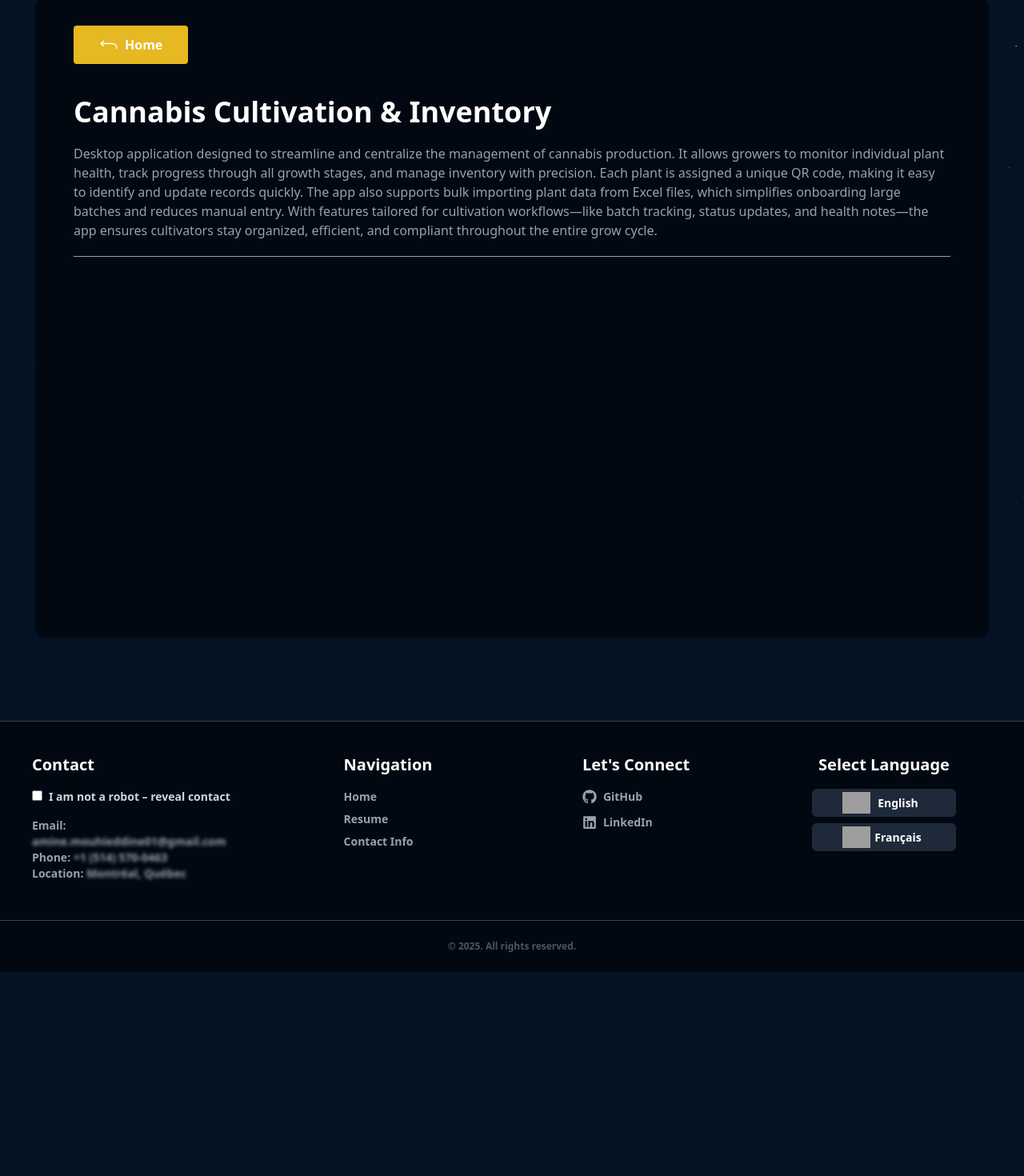
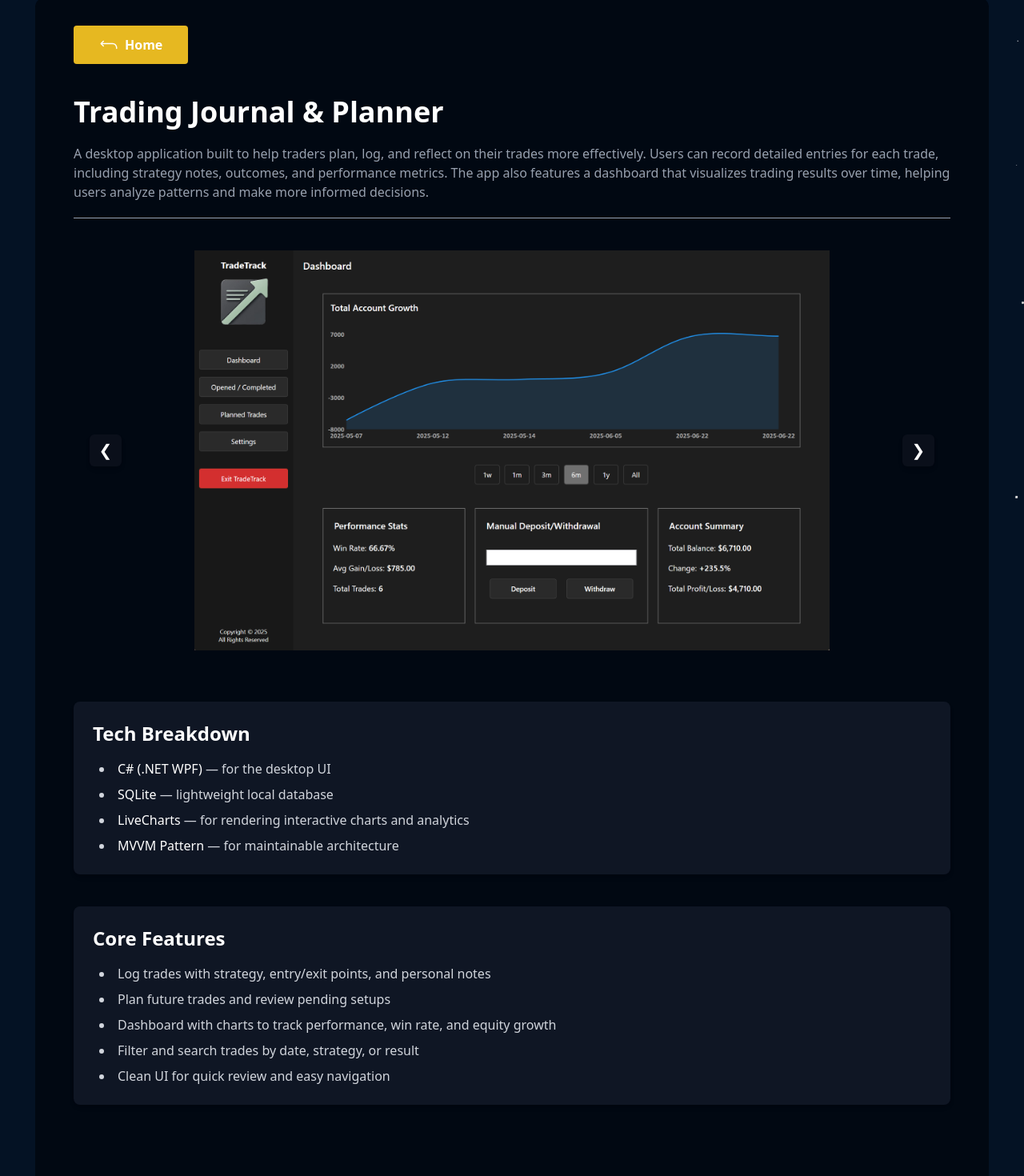
Before and after one commit to MouhieddineAmine/WebPortfolioV2, a Next.js app: page /projectdetails/calculator in a window 1280 px wide. Shown: the part 120-1590 px from the top of the page at 80% size. Before the commit the page ends 1335 px from the top, so only its background shows below. Built offline with nearby package versions, Linux system fonts and the light colour scheme; grey boxes are pictures that could not be loaded.

Commit message:
projects section

```diff
--- a/app/projectdetails/calculator/page.tsx
+++ b/app/projectdetails/calculator/page.tsx
@@ -1,17 +1,97 @@
 "use client";
+import { useState } from "react";
 import BtnGoBack from "@/components/BtnGoBack";
+import Image from "next/image";
+
+const images = [
+  "/tradetrack/homepage.png",
+  "/tradetrack/Screenshot 2025-06-22 112118.png",
+  "/tradetrack/Screenshot 2025-06-22 112147.png",
+  "/tradetrack/Screenshot 2025-06-22 112207.png",
+];
 
 export default function CannabisPage() {
+      const [index, setIndex] = useState(0);
+
+  function prev() {
+    setIndex((i) => (i === 0 ? images.length - 1 : i - 1));
+  }
+
+  function next() {
+    setIndex((i) => (i === images.length - 1 ? 0 : i + 1));
+  }
   return (
 <div className="min-h-screen px-12 bg-[#010812] text-white pt-[35px] mx-5 pb-[60px] rounded-xl">
       <div className="max-w-6xl mx-auto">
         <BtnGoBack />
-        <h1 className="text-4xl font-bold mb-5 mt-10">Cannabis Cultivation & Inventory</h1>
-        <p className="text-gray-400 mb-[20px]">Desktop application designed to streamline and centralize the management of cannabis production. It allows growers to monitor individual plant health, track progress through all growth stages, and manage inventory with precision.
-            Each plant is assigned a unique QR code, making it easy to identify and update records quickly. The app also supports bulk importing plant data from Excel files, which simplifies onboarding large batches and reduces manual entry.
-            With features tailored for cultivation workflows—like batch tracking, status updates, and health notes—the app ensures cultivators stay organized, efficient, and compliant throughout the entire grow cycle.</p>
+        <h1 className="text-4xl font-bold mb-5 mt-10">Trading Journal & Planner</h1>
+        <p className="text-gray-400 mb-[20px]">A desktop application built to help traders plan, log, and reflect on their trades more effectively.
+          Users can record detailed entries for each trade, including strategy notes, outcomes, and performance metrics.
+          The app also features a dashboard that visualizes trading results over time, helping users analyze patterns and make more informed decisions.</p>
 
         <hr className="border-t border-gray-400 mb-10"/>
+
+
+
+
+
+{/* Image carousel */}
+<div className="max-w-[1100px] mx-auto text-center relative">
+  <div className="relative w-full h-[500px] overflow-hidden rounded-md">
+    <Image
+      src={images[index]}
+      alt={`Screenshot ${index + 1}`}
+      fill
+      style={{ objectFit: "contain" }}
+      priority
+    />
+
+{/* Previous Button */}
+<button
+  onClick={prev}
+  className="absolute top-1/2 left-5 -translate-y-1/2 bg-[#0a0f1a] bg-opacity-80 hover:bg-[#1a1f2e] text-white text-xl w-10 h-10 flex items-center justify-center rounded-md shadow-md hover:scale-105 transition-all duration-200 ease-in-out"
+  aria-label="Previous image"
+>
+  &#10094;
+</button>
+
+{/* Next Button */}
+<button
+  onClick={next}
+  className="absolute top-1/2 right-5 -translate-y-1/2 bg-[#0a0f1a] bg-opacity-80 hover:bg-[#1a1f2e] text-white text-xl w-10 h-10 flex items-center justify-center rounded-md shadow-md hover:scale-105 transition-all duration-200 ease-in-out"
+  aria-label="Next image"
+>
+  &#10095;
+</button>
+
+  </div>
+</div>
+
+
+{/* Tech Stack Section */}
+<section className="bg-[#0f1624] rounded-lg p-6 mt-16 mb-10 shadow-md">
+  <h2 className="text-2xl font-semibold mb-4 text-white">Tech Breakdown</h2>
+  <ul className="text-gray-300 list-disc list-inside space-y-2 pl-2">
+    <li><span className="text-white font-medium">C# (.NET WPF)</span> — for the desktop UI</li>
+    <li><span className="text-white font-medium">SQLite</span> — lightweight local database</li>
+    <li><span className="text-white font-medium">LiveCharts</span> — for rendering interactive charts and analytics</li>
+    <li><span className="text-white font-medium">MVVM Pattern</span> — for maintainable architecture</li>
+  </ul>
+</section>
+
+{/* Features Section */}
+<section className="bg-[#0f1624] rounded-lg p-6 mb-10 shadow-md">
+  <h2 className="text-2xl font-semibold mb-4 text-white">Core Features</h2>
+  <ul className="text-gray-300 list-disc list-inside space-y-2 pl-2">
+    <li>Log trades with strategy, entry/exit points, and personal notes</li>
+    <li>Plan future trades and review pending setups</li>
+    <li>Dashboard with charts to track performance, win rate, and equity growth</li>
+    <li>Filter and search trades by date, strategy, or result</li>
+    <li>Clean UI for quick review and easy navigation</li>
+  </ul>
+</section>
+
+
 
 
 
--- a/app/projectdetails/cannabis/page.tsx
+++ b/app/projectdetails/cannabis/page.tsx
@@ -75,7 +75,7 @@ export default function CannabisPage() {
   <h2 className="text-2xl font-semibold mb-4 text-white">Tech Breakdown</h2>
   <ul className="text-gray-300 list-disc list-inside space-y-2 pl-2">
     <li><span className="text-white font-medium">C# (.NET WPF)</span> — for the desktop UI</li>
-    <li><span className="text-white font-medium">SQLite</span> — local database</li>
+    <li><span className="text-white font-medium">SQL</span> — database</li>
     <li><span className="text-white font-medium">ZXing.Net</span> — QR code generation</li>
     <li><span className="text-white font-medium">EPPlus</span> — Excel data import</li>
     <li><span className="text-white font-medium">MVVM Pattern</span> — for maintainable architecture</li>
@@ -88,7 +88,7 @@ export default function CannabisPage() {
   <ul className="text-gray-300 list-disc list-inside space-y-2 pl-2">
     <li>Track plant stages, health, and lifecycle</li>
     <li>QR code assignment & scanning for each plant</li>
-    <li>Bulk import from Excel — streamline onboarding</li>
+    <li>Bulk import plants from Excel</li>
     <li>Manage cultivation batches and inventory flow</li>
     <li>Attach notes and set status updates for each unit</li>
   </ul>
--- a/app/projectdetails/portfolio/page.tsx
+++ b/app/projectdetails/portfolio/page.tsx
@@ -1,17 +1,96 @@
 "use client";
+import { useState } from "react";
 import BtnGoBack from "@/components/BtnGoBack";
+import Image from "next/image";
+
+const images = [
+  "/portfolio/homepage.png",
+  "/portfolio/image001.png",
+  "/portfolio/image002.png",
+];
 
 export default function CannabisPage() {
+      const [index, setIndex] = useState(0);
+
+  function prev() {
+    setIndex((i) => (i === 0 ? images.length - 1 : i - 1));
+  }
+
+  function next() {
+    setIndex((i) => (i === images.length - 1 ? 0 : i + 1));
+  }
   return (
 <div className="min-h-screen px-12 bg-[#010812] text-white pt-[35px] mx-5 pb-[60px] rounded-xl">
       <div className="max-w-6xl mx-auto">
         <BtnGoBack />
-        <h1 className="text-4xl font-bold mb-5 mt-10">Cannabis Cultivation & Inventory</h1>
-        <p className="text-gray-400 mb-[20px]">Desktop application designed to streamline and centralize the management of cannabis production. It allows growers to monitor individual plant health, track progress through all growth stages, and manage inventory with precision.
-            Each plant is assigned a unique QR code, making it easy to identify and update records quickly. The app also supports bulk importing plant data from Excel files, which simplifies onboarding large batches and reduces manual entry.
-            With features tailored for cultivation workflows—like batch tracking, status updates, and health notes—the app ensures cultivators stay organized, efficient, and compliant throughout the entire grow cycle.</p>
+        <h1 className="text-4xl font-bold mb-5 mt-10">Developer Portfolio</h1>
+        <p className="text-gray-400 mb-[20px]">A clean and responsive personal portfolio built with Next.js to showcase my development work, skills, and experience.
+          It includes dedicated pages for projects, a downloadable resume, contact options, and smooth animations for an engaging user experience.
+          Designed to be both fast and accessible, the site reflects my attention to detail and focus on modern web development best practices.</p>
 
         <hr className="border-t border-gray-400 mb-10"/>
+
+
+
+
+
+{/* Image carousel */}
+<div className="max-w-[1100px] mx-auto text-center relative">
+  <div className="relative w-full h-[500px] overflow-hidden rounded-md">
+    <Image
+      src={images[index]}
+      alt={`Screenshot ${index + 1}`}
+      fill
+      style={{ objectFit: "contain" }}
+      priority
+    />
+
+{/* Previous Button */}
+<button
+  onClick={prev}
+  className="absolute top-1/2 left-5 -translate-y-1/2 bg-[#0a0f1a] bg-opacity-80 hover:bg-[#1a1f2e] text-white text-xl w-10 h-10 flex items-center justify-center rounded-md shadow-md hover:scale-105 transition-all duration-200 ease-in-out"
+  aria-label="Previous image"
+>
+  &#10094;
+</button>
+
+{/* Next Button */}
+<button
+  onClick={next}
+  className="absolute top-1/2 right-5 -translate-y-1/2 bg-[#0a0f1a] bg-opacity-80 hover:bg-[#1a1f2e] text-white text-xl w-10 h-10 flex items-center justify-center rounded-md shadow-md hover:scale-105 transition-all duration-200 ease-in-out"
+  aria-label="Next image"
+>
+  &#10095;
+</button>
+
+  </div>
+</div>
+
+
+{/* Tech Stack Section */}
+<section className="bg-[#0f1624] rounded-lg p-6 mt-16 mb-10 shadow-md">
+  <h2 className="text-2xl font-semibold mb-4 text-white">Tech Breakdown</h2>
+  <ul className="text-gray-300 list-disc list-inside space-y-2 pl-2">
+    <li><span className="text-white font-medium">C# (.NET WPF)</span> — for the desktop UI</li>
+    <li><span className="text-white font-medium">SQLite</span> — lightweight local database</li>
+    <li><span className="text-white font-medium">LiveCharts</span> — for rendering interactive charts and analytics</li>
+    <li><span className="text-white font-medium">MVVM Pattern</span> — for maintainable architecture</li>
+  </ul>
+</section>
+
+{/* Features Section */}
+<section className="bg-[#0f1624] rounded-lg p-6 mb-10 shadow-md">
+  <h2 className="text-2xl font-semibold mb-4 text-white">Core Features</h2>
+  <ul className="text-gray-300 list-disc list-inside space-y-2 pl-2">
+    <li>Log trades with strategy, entry/exit points, and personal notes</li>
+    <li>Plan future trades and review pending setups</li>
+    <li>Dashboard with charts to track performance, win rate, and equity growth</li>
+    <li>Filter and search trades by date, strategy, or result</li>
+    <li>Clean UI for quick review and easy navigation</li>
+  </ul>
+</section>
+
+
 
 
 
--- a/app/projectdetails/tradeplanner/page.tsx
+++ b/app/projectdetails/tradeplanner/page.tsx
@@ -1,17 +1,97 @@
 "use client";
+import { useState } from "react";
 import BtnGoBack from "@/components/BtnGoBack";
+import Image from "next/image";
+
+const images = [
+  "/tradetrack/homepage.png",
+  "/tradetrack/Screenshot 2025-06-22 112118.png",
+  "/tradetrack/Screenshot 2025-06-22 112147.png",
+  "/tradetrack/Screenshot 2025-06-22 112207.png",
+];
 
 export default function CannabisPage() {
+      const [index, setIndex] = useState(0);
+
+  function prev() {
+    setIndex((i) => (i === 0 ? images.length - 1 : i - 1));
+  }
+
+  function next() {
+    setIndex((i) => (i === images.length - 1 ? 0 : i + 1));
+  }
   return (
 <div className="min-h-screen px-12 bg-[#010812] text-white pt-[35px] mx-5 pb-[60px] rounded-xl">
       <div className="max-w-6xl mx-auto">
         <BtnGoBack />
-        <h1 className="text-4xl font-bold mb-5 mt-10">Cannabis Cultivation & Inventory</h1>
-        <p className="text-gray-400 mb-[20px]">Desktop application designed to streamline and centralize the management of cannabis production. It allows growers to monitor individual plant health, track progress through all growth stages, and manage inventory with precision.
-            Each plant is assigned a unique QR code, making it easy to identify and update records quickly. The app also supports bulk importing plant data from Excel files, which simplifies onboarding large batches and reduces manual entry.
-            With features tailored for cultivation workflows—like batch tracking, status updates, and health notes—the app ensures cultivators stay organized, efficient, and compliant throughout the entire grow cycle.</p>
+        <h1 className="text-4xl font-bold mb-5 mt-10">Trading Journal & Planner</h1>
+        <p className="text-gray-400 mb-[20px]">A desktop application built to help traders plan, log, and reflect on their trades more effectively.
+          Users can record detailed entries for each trade, including strategy notes, outcomes, and performance metrics.
+          The app also features a dashboard that visualizes trading results over time, helping users analyze patterns and make more informed decisions.</p>
 
         <hr className="border-t border-gray-400 mb-10"/>
+
+
+
+
+
+{/* Image carousel */}
+<div className="max-w-[1100px] mx-auto text-center relative">
+  <div className="relative w-full h-[500px] overflow-hidden rounded-md">
+    <Image
+      src={images[index]}
+      alt={`Screenshot ${index + 1}`}
+      fill
+      style={{ objectFit: "contain" }}
+      priority
+    />
+
+{/* Previous Button */}
+<button
+  onClick={prev}
+  className="absolute top-1/2 left-5 -translate-y-1/2 bg-[#0a0f1a] bg-opacity-80 hover:bg-[#1a1f2e] text-white text-xl w-10 h-10 flex items-center justify-center rounded-md shadow-md hover:scale-105 transition-all duration-200 ease-in-out"
+  aria-label="Previous image"
+>
+  &#10094;
+</button>
+
+{/* Next Button */}
+<button
+  onClick={next}
+  className="absolute top-1/2 right-5 -translate-y-1/2 bg-[#0a0f1a] bg-opacity-80 hover:bg-[#1a1f2e] text-white text-xl w-10 h-10 flex items-center justify-center rounded-md shadow-md hover:scale-105 transition-all duration-200 ease-in-out"
+  aria-label="Next image"
+>
+  &#10095;
+</button>
+
+  </div>
+</div>
+
+
+{/* Tech Stack Section */}
+<section className="bg-[#0f1624] rounded-lg p-6 mt-16 mb-10 shadow-md">
+  <h2 className="text-2xl font-semibold mb-4 text-white">Tech Breakdown</h2>
+  <ul className="text-gray-300 list-disc list-inside space-y-2 pl-2">
+    <li><span className="text-white font-medium">C# (.NET WPF)</span> — for the desktop UI</li>
+    <li><span className="text-white font-medium">SQLite</span> — lightweight local database</li>
+    <li><span className="text-white font-medium">LiveCharts</span> — for rendering interactive charts and analytics</li>
+    <li><span className="text-white font-medium">MVVM Pattern</span> — for maintainable architecture</li>
+  </ul>
+</section>
+
+{/* Features Section */}
+<section className="bg-[#0f1624] rounded-lg p-6 mb-10 shadow-md">
+  <h2 className="text-2xl font-semibold mb-4 text-white">Core Features</h2>
+  <ul className="text-gray-300 list-disc list-inside space-y-2 pl-2">
+    <li>Log trades with strategy, entry/exit points, and personal notes</li>
+    <li>Plan future trades and review pending setups</li>
+    <li>Dashboard with charts to track performance, win rate, and equity growth</li>
+    <li>Filter and search trades by date, strategy, or result</li>
+    <li>Clean UI for quick review and easy navigation</li>
+  </ul>
+</section>
+
+
 
 
 
--- a/app/projects/page.tsx
+++ b/app/projects/page.tsx
@@ -79,7 +79,7 @@ export default function ProjectsPage() {
       className="rounded-md object-cover w-[1000px] h-full mb-5 mx-auto"
     />
     <PageTransition
-      href="/projects/trade-planner"
+      href="/projectdetails/tradeplanner"
       className="inline-block bg-[#E6B821] hover:bg-[#B38C1A] text-white font-semibold px-5 py-2 rounded transition"
     >
       View Project
@@ -99,7 +99,7 @@ export default function ProjectsPage() {
       className="rounded-md object-cover w-[1000px] h-full mb-5 mx-auto"
     />
     <PageTransition
-      href="/projects/portfolio"
+      href="/projectdetails/portfolio"
       className="inline-block bg-[#E6B821] hover:bg-[#B38C1A] text-white font-semibold px-5 py-2 rounded transition"
     >
       View Project
@@ -119,7 +119,7 @@ export default function ProjectsPage() {
       className="rounded-md object-cover w-[250px] h-full mb-5 mx-auto"
     />
     <PageTransition
-      href="/projects/calculator"
+      href="/projectdetails/calculator"
       className="inline-block bg-[#E6B821] hover:bg-[#B38C1A] text-white font-semibold px-5 py-2 rounded transition"
     >
       View Project
```
Also changed, not shown: public/portfolio/image001.png (added), public/portfolio/image002.png (added).
